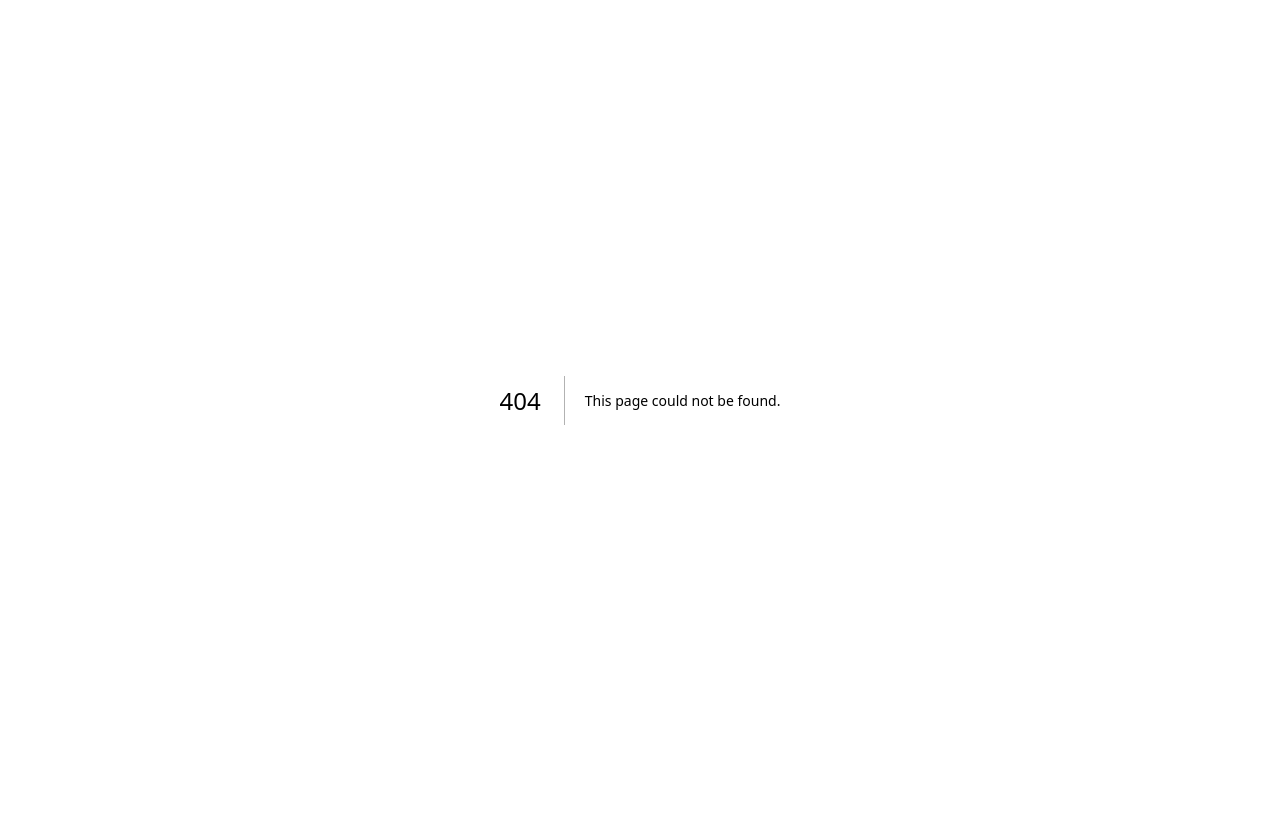
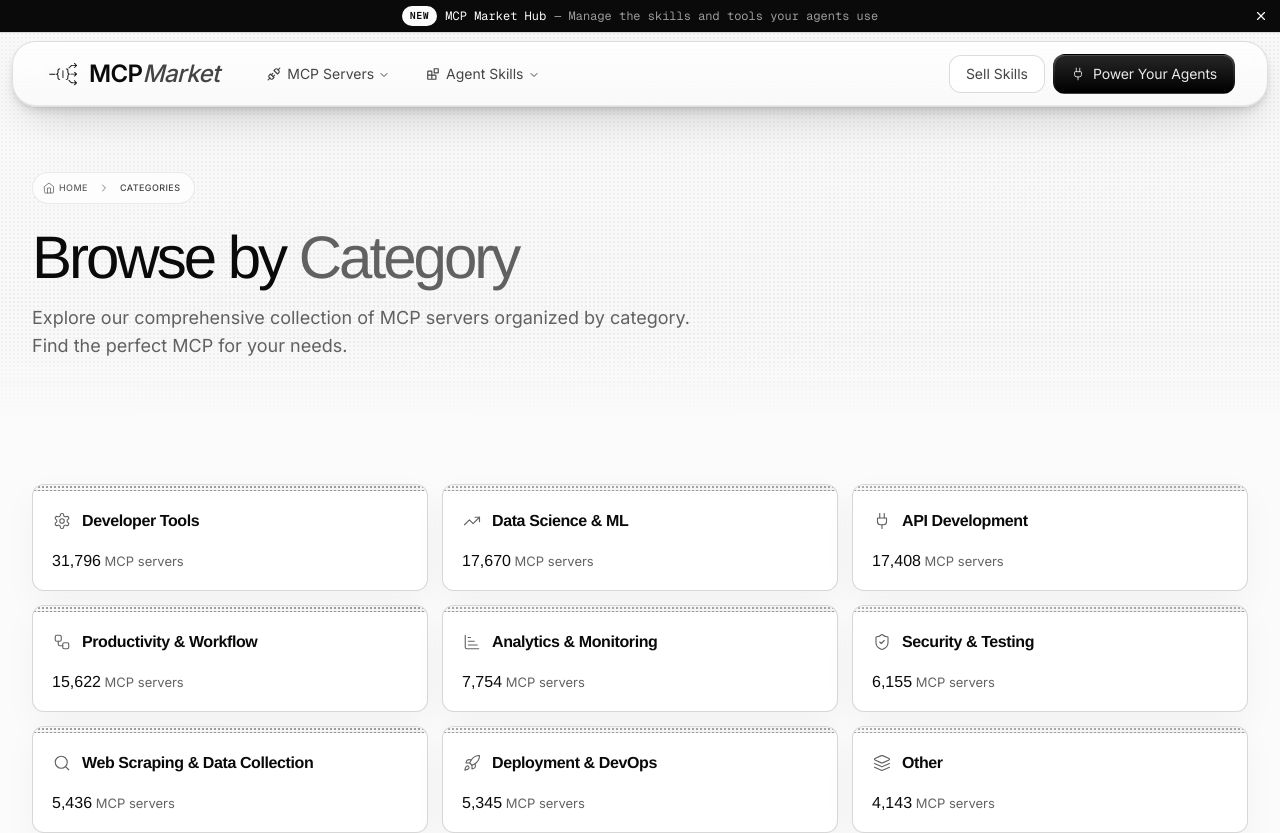
Before and after one commit to ttncode/marketplace-ui, a Next.js app: page /categories in a window 1280 px wide. Before the commit this address had no page. Shown: the top 833 px of the page. Before the commit the page ends 800 px from the top, so only its background shows below. Built offline with nearby package versions, Linux system fonts and the light colour scheme.

Commit message:
feat(categories): add route for the categories index (#29)
Serve the categories index.

```diff
--- /dev/null
+++ b/src/app/(site)/categories/page.tsx
@@ -0,0 +1,20 @@
+import type { Metadata } from "next";
+import { CategoryIndex } from "@/components/sites/mcpmarket-com-1a9fdbee/categories-f91e624d/CategoryIndex";
+import { MCP_CATEGORIES } from "@/components/sites/mcpmarket-com-1a9fdbee/categories-f91e624d/categories-data";
+
+export const metadata: Metadata = {
+  title: "Categories | MCP Market",
+  description: "Browse MCP servers by category to find the perfect tools for your AI workflow.",
+};
+
+export default function CategoriesPage() {
+  return (
+    <CategoryIndex
+      trail={[{ label: "Categories", href: "/categories" }]}
+      title="Browse by"
+      description="Explore our comprehensive collection of MCP servers organized by category. Find the perfect MCP for your needs."
+      tiles={MCP_CATEGORIES}
+      unit="MCP servers"
+    />
+  );
+}
```
